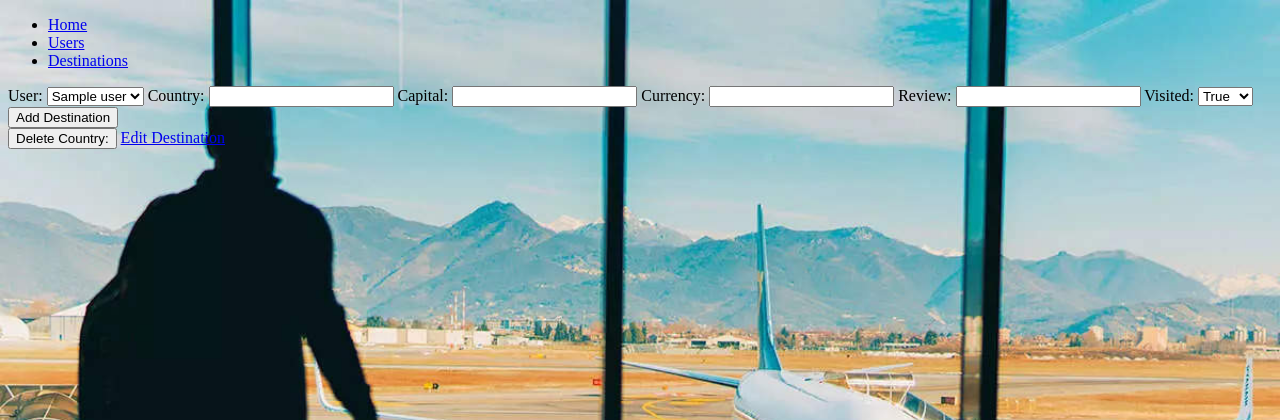
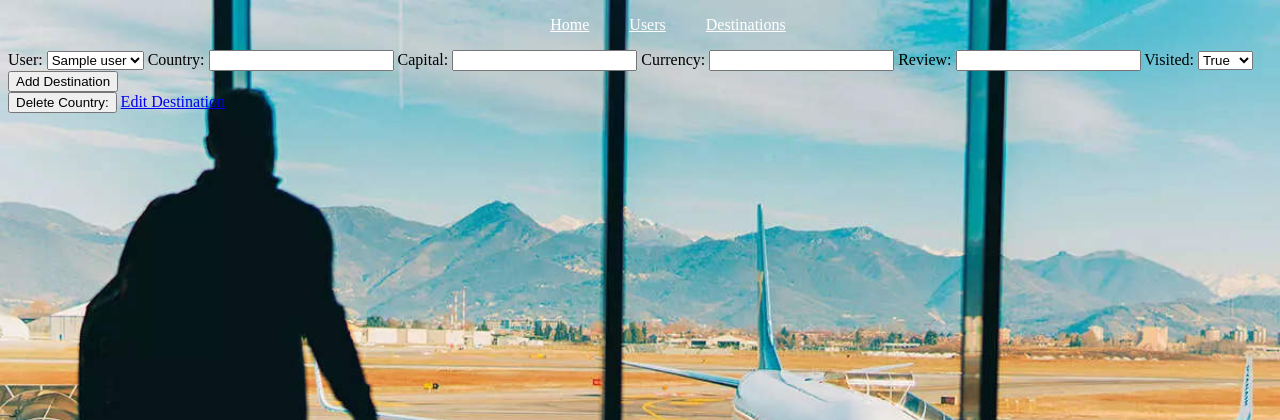
Before and after one commit to taylorwood95/Project_Week4, a Flask app: page /countries in a window 1280 px wide. Shown: the top 420 px of the page. Run offline with Flask 2, Linux system fonts and the light colour scheme; a database or web service that is not in the repository returns one stand-in record (values such as "Sample title"); some libraries are stand-ins or nearby versions.

Commit message:
updated css on base

```diff
--- a/static/style.css
+++ b/static/style.css
@@ -6,17 +6,26 @@ body {
     background-size: cover;
 };
 
-nav > li > a {
-  color: white;
-  text-align: center;
-};
+
+
+.new_country {
+  color: aqua;
+}
 
 .base-menu {
   color: white;
+  display: flex;
+  flex-flow: row;
+  justify-content: center;
+  list-style: none
+
 
 }
 
-.user-page {
-  color: blue;
+.base-menu a {
+  color: white;
+  text-decoration: underline;
+  padding: 20px;
 
-};
+
+}
--- a/templates/base.html
+++ b/templates/base.html
@@ -12,8 +12,8 @@
     <body>
         <header>
             <nav>
-                <div class="base-menu">
-                <ul>
+
+                <ul class="base-menu">
                     <li><a href="/">Home</a></li>
                     <li><a href="/users">Users</a></li>
                     <li><a href="/countries">Destinations</a></li>
--- a/templates/countries/new_country.html
+++ b/templates/countries/new_country.html
@@ -6,7 +6,7 @@
     {% for user in all_users %}
     <option value="{{ user.id }}">{{ user.name }}</option>
     {% endfor %}
-  </select>
+  </select class ="new_country">
 
   <label for="name">Country:</label>
   <input type="text" id="country_name" name="name" />
```
Also changed, not shown: controllers/countries_controller.py (+4 -4 lines).
